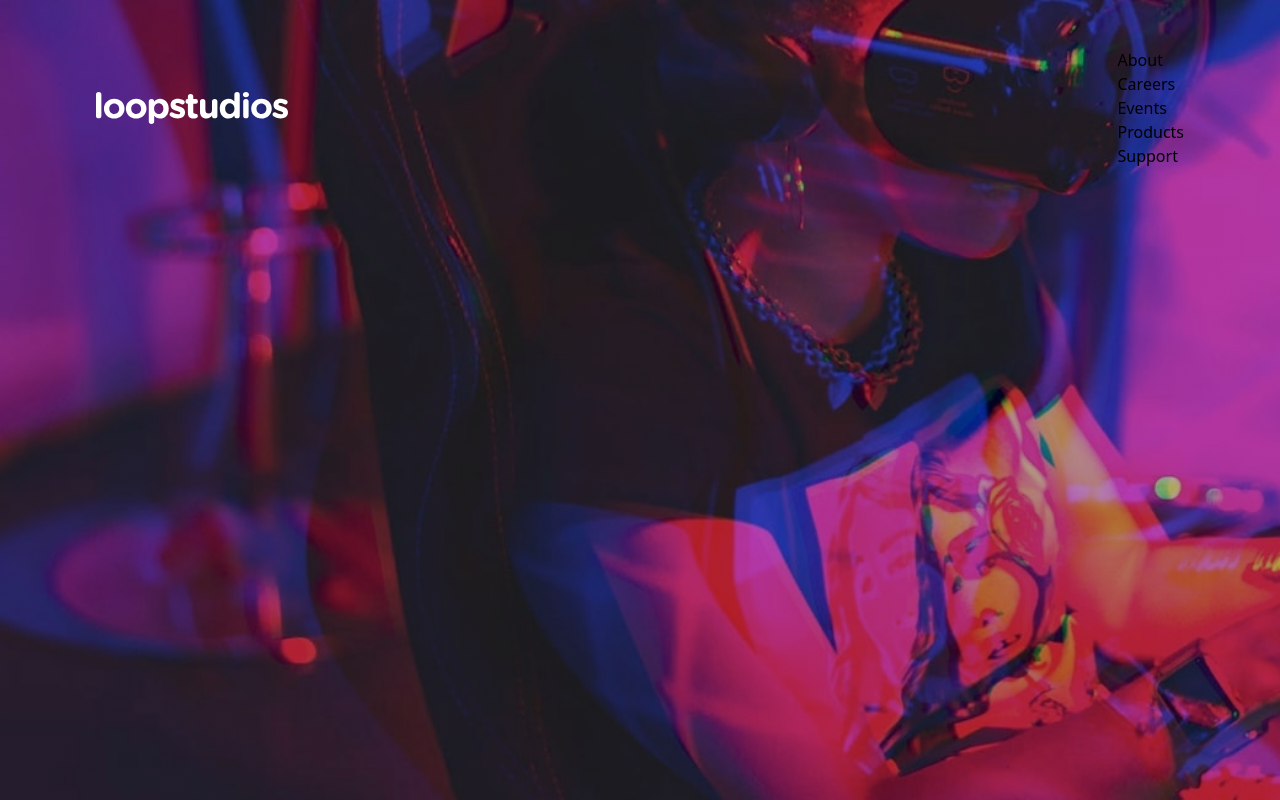
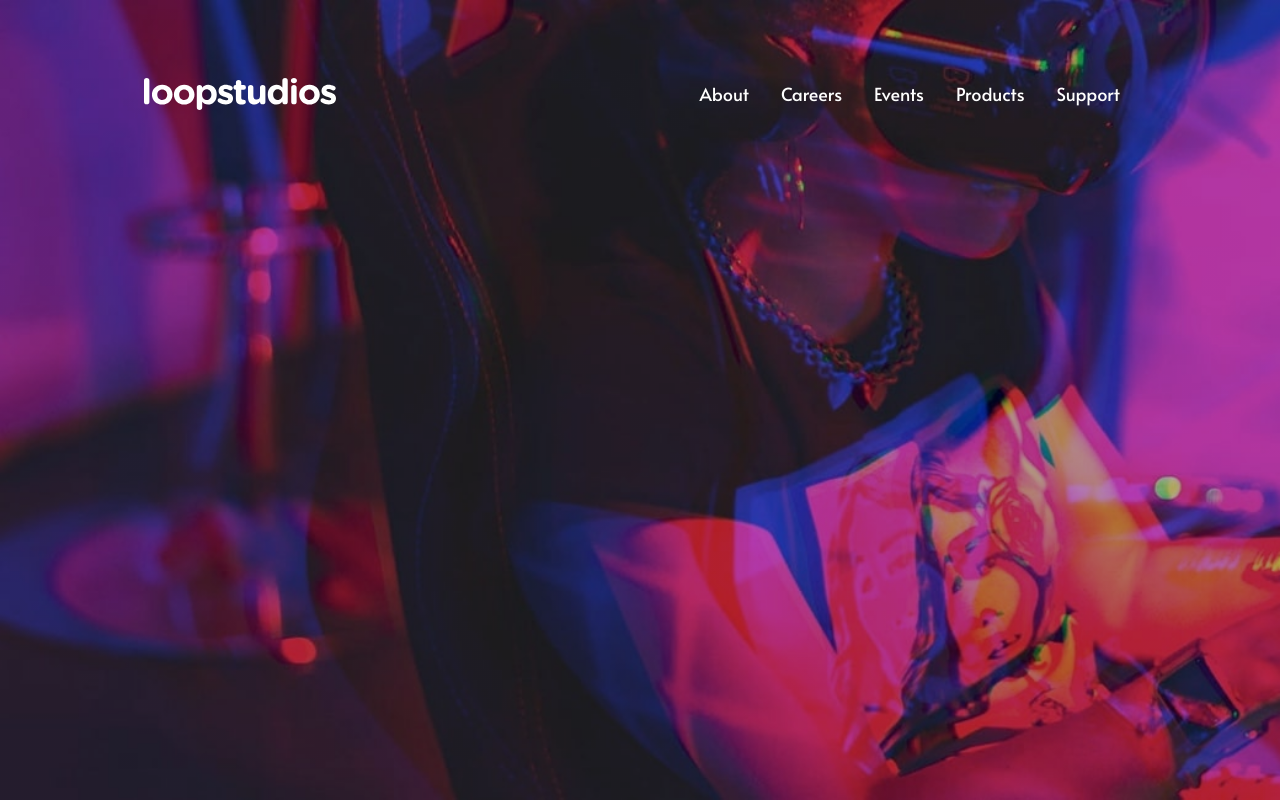
Before and after one commit to f1x3d49/frontendmentor-loopstudios, a React (Create React App) app in the folder frontend/: page / in a window 1280 px wide. Built offline with nearby package versions, Linux system fonts and the light colour scheme.

Commit message:
working on the navbar

```diff
--- a/frontend/package.json
+++ b/frontend/package.json
@@ -36,6 +36,7 @@
     ]
   },
   "devDependencies": {
+    "@babel/plugin-proposal-private-property-in-object": "^7.21.11",
     "tailwindcss": "^3.3.2"
   }
 }
--- a/frontend/src/components/Navbar.js
+++ b/frontend/src/components/Navbar.js
@@ -3,14 +3,24 @@ import { ReactComponent as Logo } from "../images/logo.svg";
 
 const Navbar = () => {
   return (
-    <nav className="flex items-center justify-between w-full py-12 px-24">
+    <nav className="flex items-center justify-between w-full py-16 px-36">
       <Logo />
-      <ul>
-        <li>About</li>
-        <li>Careers</li>
-        <li>Events</li>
-        <li>Products</li>
-        <li>Support</li>
+      <ul className="hidden md:flex text-lg font-alata text-white font-normal">
+        <li className="p-4 relative hover:cursor-pointer nav">
+          <a href="/">About</a>
+        </li>
+        <li className="p-4 relative hover:cursor-pointer nav">
+          <a href="/">Careers</a>
+        </li>
+        <li className="p-4 relative hover:cursor-pointer nav">
+          <a href="/">Events</a>
+        </li>
+        <li className="p-4 relative hover:cursor-pointer nav">
+          <a href="/">Products</a>
+        </li>
+        <li className="p-4 relative hover:cursor-pointer nav">
+          <a href="/">Support</a>
+        </li>
       </ul>
     </nav>
   );
--- a/frontend/src/index.css
+++ b/frontend/src/index.css
@@ -3,3 +3,12 @@
 @tailwind base;
 @tailwind components;
 @tailwind utilities;
+
+@layer utilities {
+  .nav::after {
+    @apply content-[''] bg-white h-[2px] w-[0%] left-[50%] -translate-x-[50%] -translate-y-[50%] -bottom-[5px] rounded-xl absolute duration-300;
+  }
+  .nav:hover::after {
+    @apply w-[25%];
+  }
+}
```
